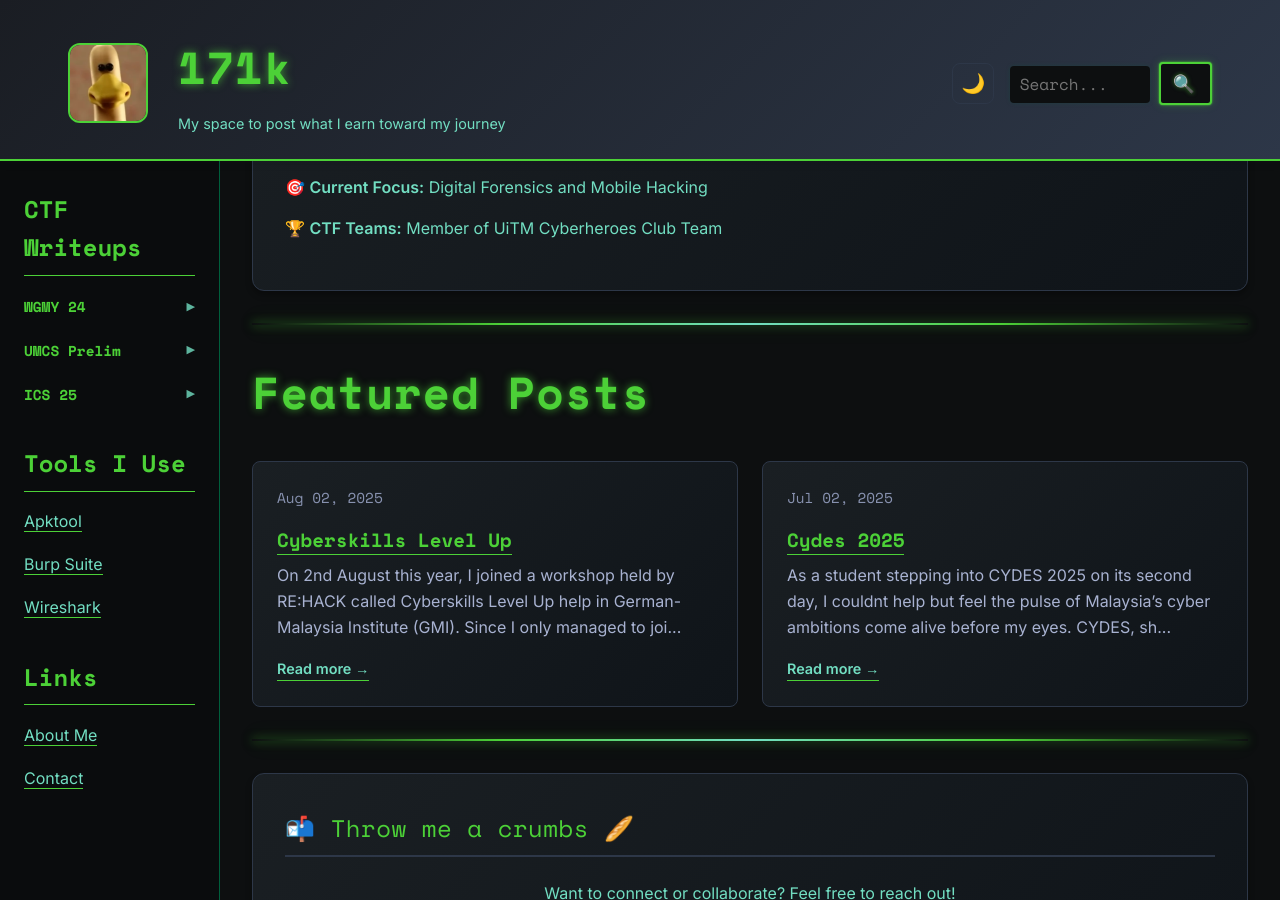
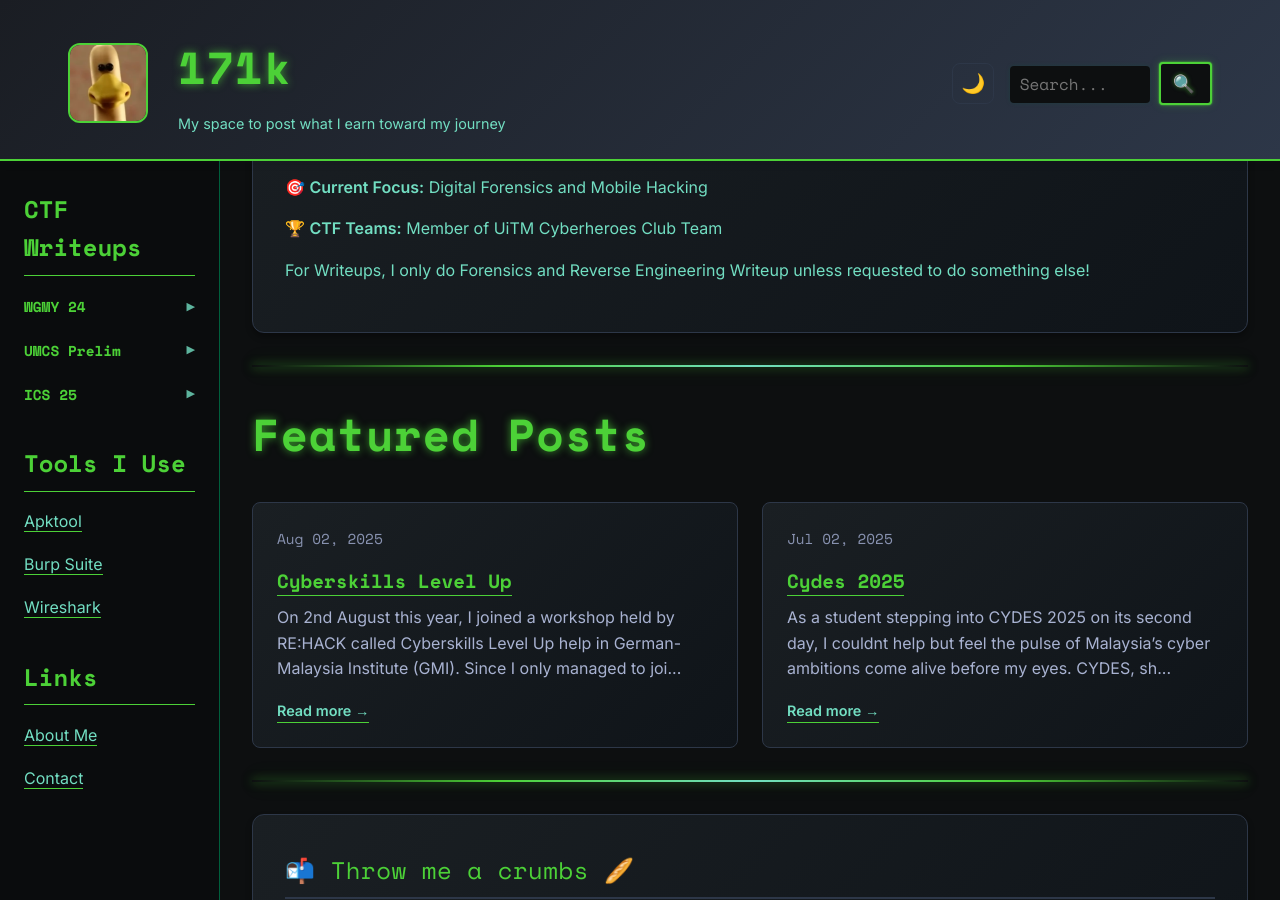
Before and after one commit to 171k/171k.github.io, a Jekyll site: the page built from index.md, in a window 1280 px wide and 900 px high, scrolled down 331 px. Built offline with Jekyll 4.4.1, drawn with Linux system fonts in a browser that asks for light colours.

Commit message:
Update index.md

```diff
--- a/index.md
+++ b/index.md
@@ -12,6 +12,7 @@ title: welcome, duckies!
 
     <p>🎯 <strong>Current Focus:</strong> Digital Forensics and Mobile Hacking</p>
     <p>🏆 <strong>CTF Teams:</strong> Member of UiTM Cyberheroes Club Team</p>
+    <p> For Writeups, I only do Forensics and Reverse Engineering Writeup unless requested to do something else!</p>
 </div>
 
 <hr class="section-divider" />
```
